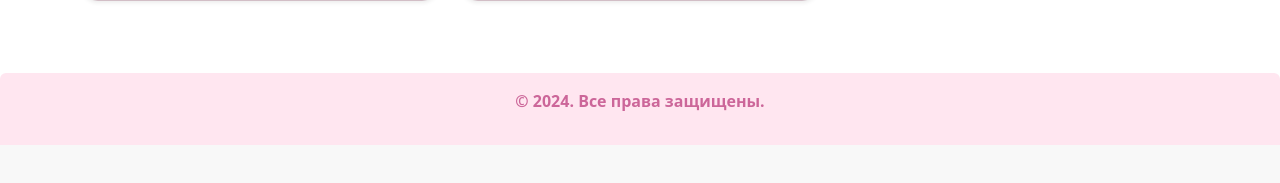
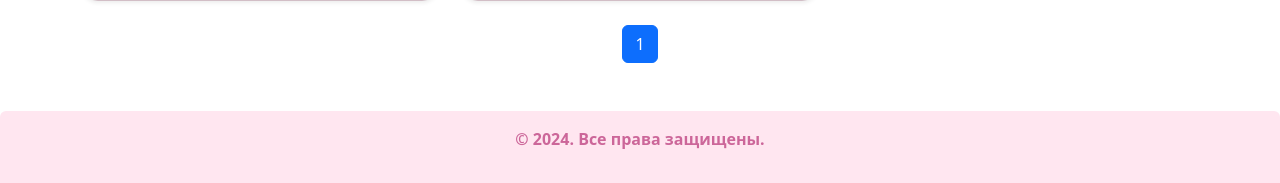
Before and after one commit to Ivan-ee/build-testing-verification, a Django app: page / in a window 1280 px wide. Shown: the part 1018-1201 px from the top of the page. Before the commit the page ends 1163 px from the top, so only its background shows below. Run offline with Django 4.2, Linux system fonts and the light colour scheme; data comes from the database, SQL or seed files in the repository.

Commit message:
add pagination

```diff
--- a/super_django_prj/recipe_project/recipe_catalog/views.py
+++ b/super_django_prj/recipe_project/recipe_catalog/views.py
@@ -1,3 +1,4 @@
+from django.core.paginator import Paginator
 from django.http import HttpResponse
 from django.shortcuts import render, get_object_or_404
 
@@ -12,10 +13,14 @@ def about(request):
 
 def index(request):
     template_name = 'recipe_catalog/index.html'
-    recipes = Recipe.objects.order_by('name')
+    recipes_list = Recipe.objects.order_by('name')  # Получаем все рецепты
+    paginator = Paginator(recipes_list, 10)  # Разбиваем на страницы, по 10 рецептов на каждой
+
+    page_number = request.GET.get('page')  # Получаем номер текущей страницы из GET-параметров
+    recipes = paginator.get_page(page_number)  # Берем соответствующую страницу
 
     context = {
-        'recipes': recipes
+        'recipes': recipes  # Передаем объект пагинации
     }
 
     return render(request, template_name, context)
--- a/super_django_prj/recipe_project/templates/recipe_catalog/index.html
+++ b/super_django_prj/recipe_project/templates/recipe_catalog/index.html
@@ -4,7 +4,7 @@
 <h1 class="mb-4 text-dark-pink">Главная страница</h1>
 
 {% if recipes %}
-<p class="text-muted">Количество рецептов: {{ recipes|length }}</p>
+<p class="text-muted">Количество рецептов: {{ recipes.paginator.count }}</p>
 <div class="row">
     {% for recipe in recipes %}
     <div class="col-md-6 col-lg-4 mb-4">
@@ -18,6 +18,48 @@
     </div>
     {% endfor %}
 </div>
+
+<nav aria-label="Page navigation">
+    <ul class="pagination justify-content-center">
+        {% if recipes.has_previous %}
+        <li class="page-item">
+            <a class="page-link" href="?page=1" aria-label="Первая">
+                <span aria-hidden="true">&laquo;&laquo;</span>
+            </a>
+        </li>
+        <li class="page-item">
+            <a class="page-link" href="?page={{ recipes.previous_page_number }}" aria-label="Предыдущая">
+                <span aria-hidden="true">&laquo;</span>
+            </a>
+        </li>
+        {% endif %}
+
+        {% for num in recipes.paginator.page_range %}
+        {% if num == recipes.number %}
+        <li class="page-item active">
+            <span class="page-link">{{ num }}</span>
+        </li>
+        {% elif num > recipes.number|add:-3 and num < recipes.number|add:3 %}
+        <li class="page-item">
+            <a class="page-link" href="?page={{ num }}">{{ num }}</a>
+        </li>
+        {% endif %}
+        {% endfor %}
+
+        {% if recipes.has_next %}
+        <li class="page-item">
+            <a class="page-link" href="?page={{ recipes.next_page_number }}" aria-label="Следующая">
+                <span aria-hidden="true">&raquo;</span>
+            </a>
+        </li>
+        <li class="page-item">
+            <a class="page-link" href="?page={{ recipes.paginator.num_pages }}" aria-label="Последняя">
+                <span aria-hidden="true">&raquo;&raquo;</span>
+            </a>
+        </li>
+        {% endif %}
+    </ul>
+</nav>
 {% else %}
 <div class="alert alert-warning text-center rounded-4">
     <p class="mb-0">Рецептов пока нет.</p>
```
